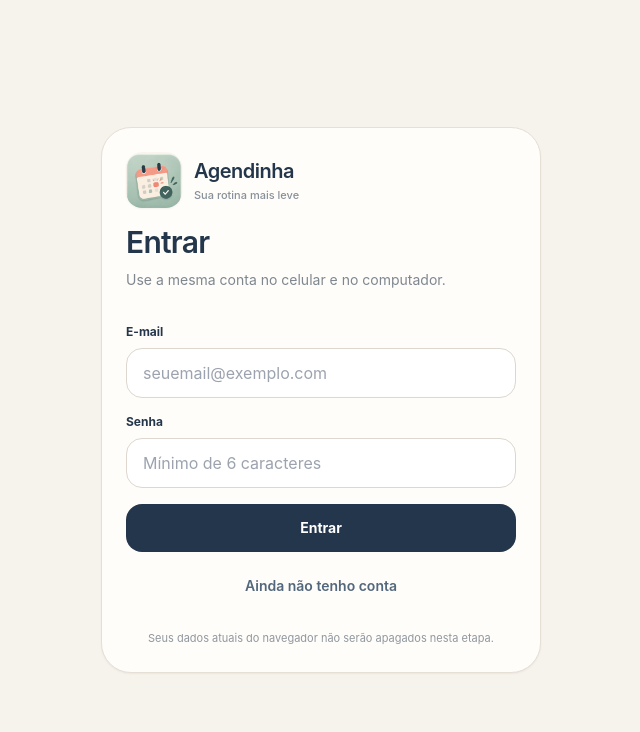
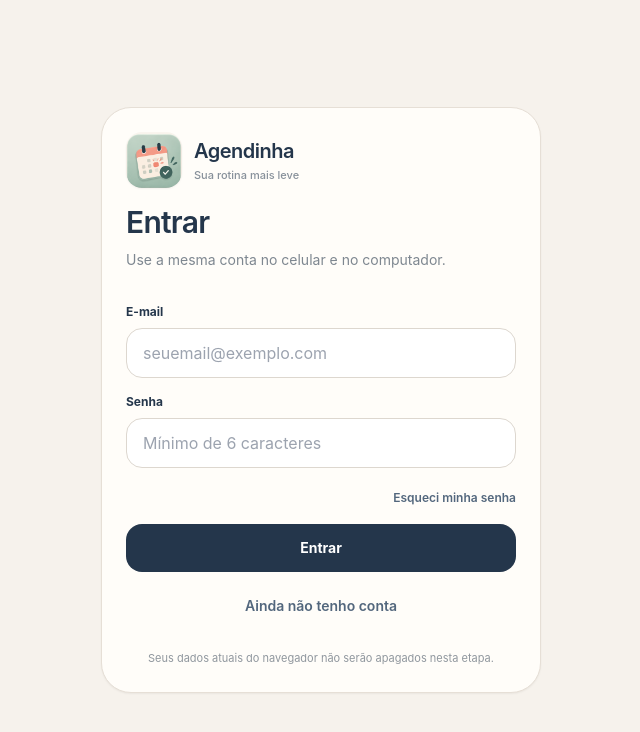
Before and after one commit to pamelacomacento/meuritmo, a Next.js app: page /login in a window 1280 px wide. Shown: the top 732 px of the page, without its empty margins (319-959 px from the left). Built offline with nearby package versions, Linux system fonts and the light colour scheme; no server answers.

Commit message:
Update page.tsx

```diff
--- a/app/login/page.tsx
+++ b/app/login/page.tsx
@@ -99,13 +99,19 @@ export default function LoginPage() {
                 className="h-14 w-14 rounded-2xl shadow-sm"
               />
               <div>
-                <div className="text-xl font-semibold tracking-tight">Agendinha</div>
-                <div className="mt-0.5 text-[11px] font-medium text-[#87909a]">Sua rotina mais leve</div>
+                <div className="text-xl font-semibold tracking-tight">
+                  Agendinha
+                </div>
+                <div className="mt-0.5 text-[11px] font-medium text-[#87909a]">
+                  Sua rotina mais leve
+                </div>
               </div>
             </div>
+
             <h1 className="text-3xl font-semibold tracking-tight">
               {mode === "login" ? "Entrar" : "Criar sua conta"}
             </h1>
+
             <p className="mt-2 text-sm leading-6 text-[#7e8790]">
               {mode === "login"
                 ? "Use a mesma conta no celular e no computador."
@@ -116,6 +122,7 @@ export default function LoginPage() {
           <form onSubmit={submit} className="space-y-4">
             <label className="block">
               <span className="mb-2 block text-xs font-bold">E-mail</span>
+
               <input
                 type="email"
                 autoComplete="email"
@@ -128,15 +135,29 @@ export default function LoginPage() {
 
             <label className="block">
               <span className="mb-2 block text-xs font-bold">Senha</span>
+
               <input
                 type="password"
-                autoComplete={mode === "login" ? "current-password" : "new-password"}
+                autoComplete={
+                  mode === "login" ? "current-password" : "new-password"
+                }
                 value={password}
                 onChange={(e) => setPassword(e.target.value)}
                 placeholder="Mínimo de 6 caracteres"
                 className="w-full rounded-2xl border border-[#ddd7cf] bg-white px-4 py-3 text-base outline-none focus:border-[#24364b]"
               />
             </label>
+
+            {mode === "login" && (
+              <div className="text-right">
+                <a
+                  href="/forgot-password"
+                  className="text-xs font-semibold text-[#53677d] hover:underline"
+                >
+                  Esqueci minha senha
+                </a>
+              </div>
+            )}
 
             {error && (
               <div className="rounded-2xl bg-[#f7e9e5] px-4 py-3 text-sm text-[#9b5f54]">
```
